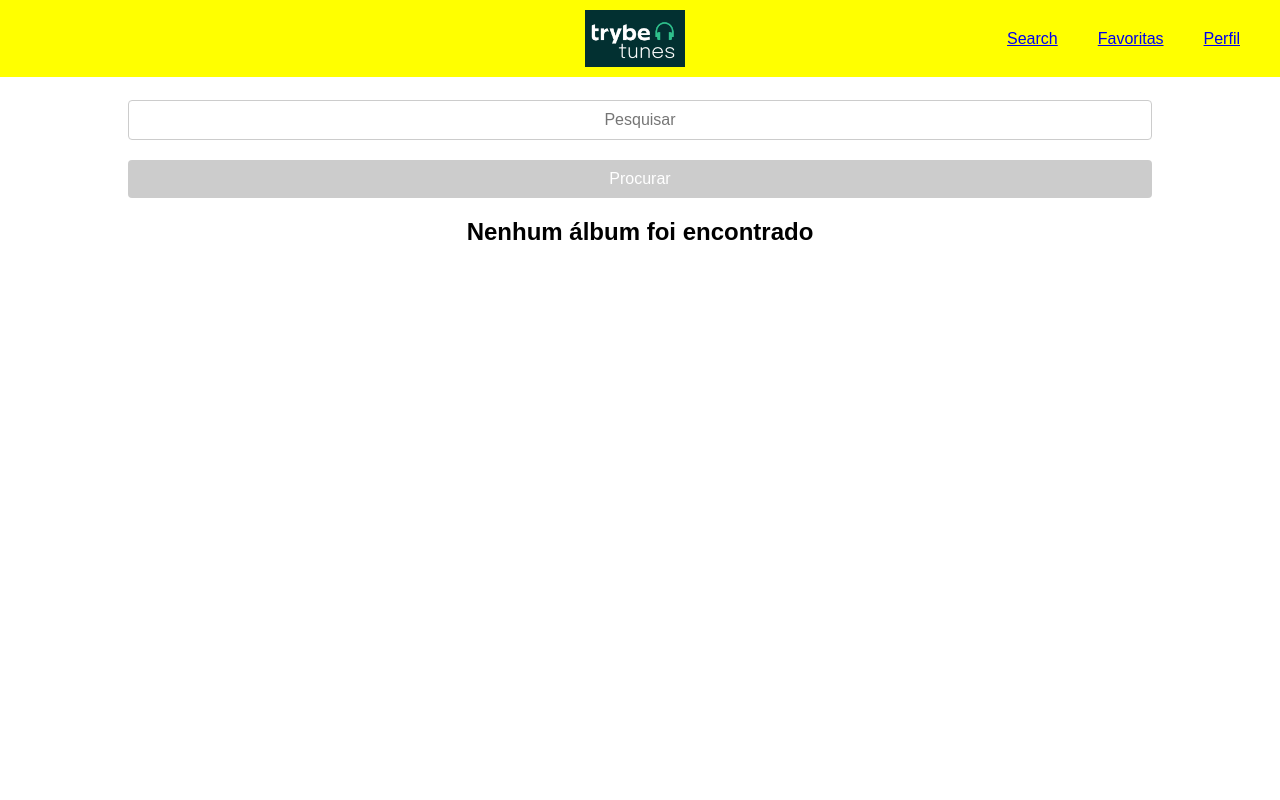
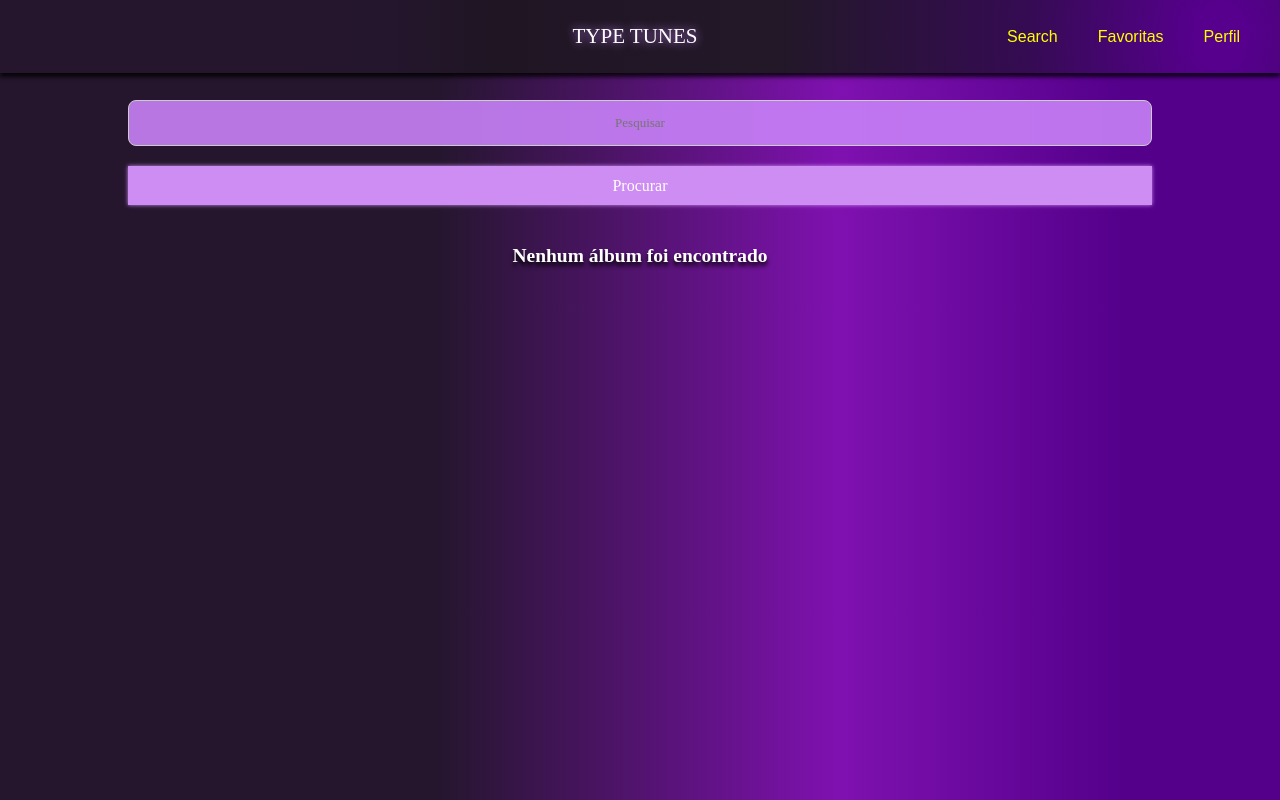
Before and after one commit to cafe51/Type-Tunes, a React (Create React App) app: page /search in a window 1280 px wide. Built offline with nearby package versions, Linux system fonts and the light colour scheme.

Commit message:
novas cores adicionadas na pagina de search

```diff
--- a/src/components/Header.tsx
+++ b/src/components/Header.tsx
@@ -3,7 +3,7 @@ import { Link } from 'react-router-dom';
 import styled from 'styled-components';
 import { getUser } from '../services/userAPI';
 import Loading from './Loading';
-import logo from '../images/logo.png';
+// import logo from '../images/logo.png';
 import { headerStateType } from '../types';
 import { AiOutlineMenu, AiOutlineClose } from 'react-icons/ai';
 
@@ -11,16 +11,30 @@ interface PositionProps {
   position: 'start' | 'center' | 'end';
 }
 
-
-
 const HeaderWrapper = styled.header`
   display: flex;
   justify-content: space-between;
   padding: 10px 30px 10px 20px;
   position: fixed;
-  background-color: yellow;
+  background: radial-gradient(
+      89.23% 1958.28% at 95.38% 49.55%,
+      #56008D 2.32%,
+      #350B53 16.93%,
+      #221828 38.86%,
+      #1F1523 63.89%,
+      #24162D 72.69%,
+      #25162E 81.14%
+    );
+  box-shadow: 0px 4px 4px rgba(0, 0, 0, 0.8);
+
+  color: white;
   width: 100%;
   box-sizing: border-box;
+
+  a {
+    color: yellow;
+    text-decoration: none;
+  }
 
 `;
 
@@ -31,13 +45,26 @@ const HeaderSection = styled.div<PositionProps>`
   flex: 1;
 `;
 
-const HeaderLogo = styled.img`
-  width: 100px;
+const HeaderSectionLogo = styled.div<PositionProps>`
+  /* display: flex;
+  justify-content: ${(props: PositionProps) => (props.position)};
+  align-items: center;
+  flex: 1; */
+`;
+
+const HeaderLogo = styled.h1`
+  font-family: 'Montserrat';
+  font-style: normal;
+  font-weight: 400;
+  font-size: 21px;
+  line-height: 120%;
+  color: #FFFFFF;
+  text-shadow: 0px 0px 10px #C881F8;
 `;
 
 const UserName = styled(Link)`
   cursor: pointer;
-  width: 100px;
+  width: 50px;
 `;
 
 const NavMenu = styled.nav`
@@ -131,9 +158,9 @@ class Header extends React.Component<any, HeaderState> {
         <HeaderSection position='start'>
           {saudação}
         </HeaderSection>
-        <HeaderSection position='center'>
-          <HeaderLogo alt="logo" src={logo} />
-        </HeaderSection>
+        <HeaderSectionLogo position='center'>
+          <HeaderLogo>TYPE TUNES</HeaderLogo>
+        </HeaderSectionLogo>
         <HeaderSection position='end'>
           <HamburgerMobile onClick={this.handleMenuClick}>
             {isMenuOpen ? <AiOutlineClose /> : <AiOutlineMenu />}
--- a/src/index.tsx
+++ b/src/index.tsx
@@ -10,13 +10,11 @@ const GlobalStyle = createGlobalStyle`
     margin: 0;
     padding: 0;
     font-family: Arial, sans-serif;
+    background-color: green;
+    background: linear-gradient(90deg, #25162E 34.29%, #7F11B0 65.42%, #54008B 87.83%);
+
   }
 
-  h1 {
-    color: #333;
-    font-size: 24px;
-    font-weight: bold;
-  }
 
 `;
 
--- a/src/pages/AlbumList/AlbumCard.tsx
+++ b/src/pages/AlbumList/AlbumCard.tsx
@@ -7,9 +7,17 @@ const Card = styled.div`
   margin-bottom: 20px;
   border-radius: 10px;
   box-shadow: 2px 2px 10px black;
+  background-color: pink;
 
   img {
-    border-radius: 10px;
+    border-bottom-left-radius: 20px;
+    border-bottom-right-radius: 20px;
+    box-shadow: 2px 2px 10px black;
+    width: 80%;
+  }
+
+  a {
+    text-decoration: none;
   }
 `;
 
@@ -42,7 +50,7 @@ export default class AlbumCard extends React.Component<AlbumCardProps> {
           <div>
             <img alt={ collectionName } src={ artworkUrl100.replace('100x100bb', '316x316bf') } />
             <h3>{collectionName} </h3>
-            <h4>{ collectionPrice }</h4>
+            <h4>$ { collectionPrice }</h4>
           </div>
         </Link>
       </Card>
--- a/src/pages/AlbumList/SearchForm.tsx
+++ b/src/pages/AlbumList/SearchForm.tsx
@@ -18,34 +18,52 @@ const InputWrapper = styled.div`
 
 const Input = styled.input`
   width: 100%;
+  height: 46px;
   padding: 10px;
   font-size: 16px;
   border: 1px solid #ccc;
   border-radius: 4px;
   box-sizing: border-box;
   text-align: center;
-  /* background-color: pink; */
+  font-family: 'Montserrat';
+  font-style: normal;
+  font-weight: 400;
+  font-size: 13px;
+  line-height: 120%;
+/* identical to box height, or 16px */
+
+
+color: #FFFFFF;
+  background: rgba(200, 129, 248, 0.9);
+  border-radius: 8px;
+
 `;
 
 const Button = styled.button`
   padding: 10px 20px;
   font-size: 16px;
   border: none;
-  border-radius: 4px;
-  background-color: #007BFF;
   color: white;
   cursor: pointer;
   transition: background-color 0.3s ease;
   width: 100%;
   box-sizing: border-box;
+  background: #B250B0;
+  box-shadow: 0px 0px 4px #CE8DF2;
+  border-radius: 0px;
+  font-family: 'Montserrat';
+  font-style: normal;
+  font-weight: 400;
+  font-size: 16px;
+  line-height: 120%;
 
   &:disabled {
-    background-color: #ccc;
+    background-color: #CE8DF2;
     cursor: not-allowed;
   }
 
   &:hover:enabled {
-    background-color: #0056b3;
+    background-color: #B250B0;
   }
 `;
 
--- a/src/pages/AlbumList/SearchResults.tsx
+++ b/src/pages/AlbumList/SearchResults.tsx
@@ -10,6 +10,17 @@ const SearchResultsWrapper = styled.div`
   width: 80%;
   margin: auto;
   text-align: center;
+  color: white;
+  text-shadow: 0px 4px 4px #000000;
+  font-family: 'Montserrat';
+  font-style: normal;
+  font-weight: 400;
+  font-size: 13px;
+
+  h2 {
+    margin-top: 40px;
+    margin-bottom: 40px;
+  }
 `;
 
 class SearchResults extends React.Component<SearchResultProps> {
```
